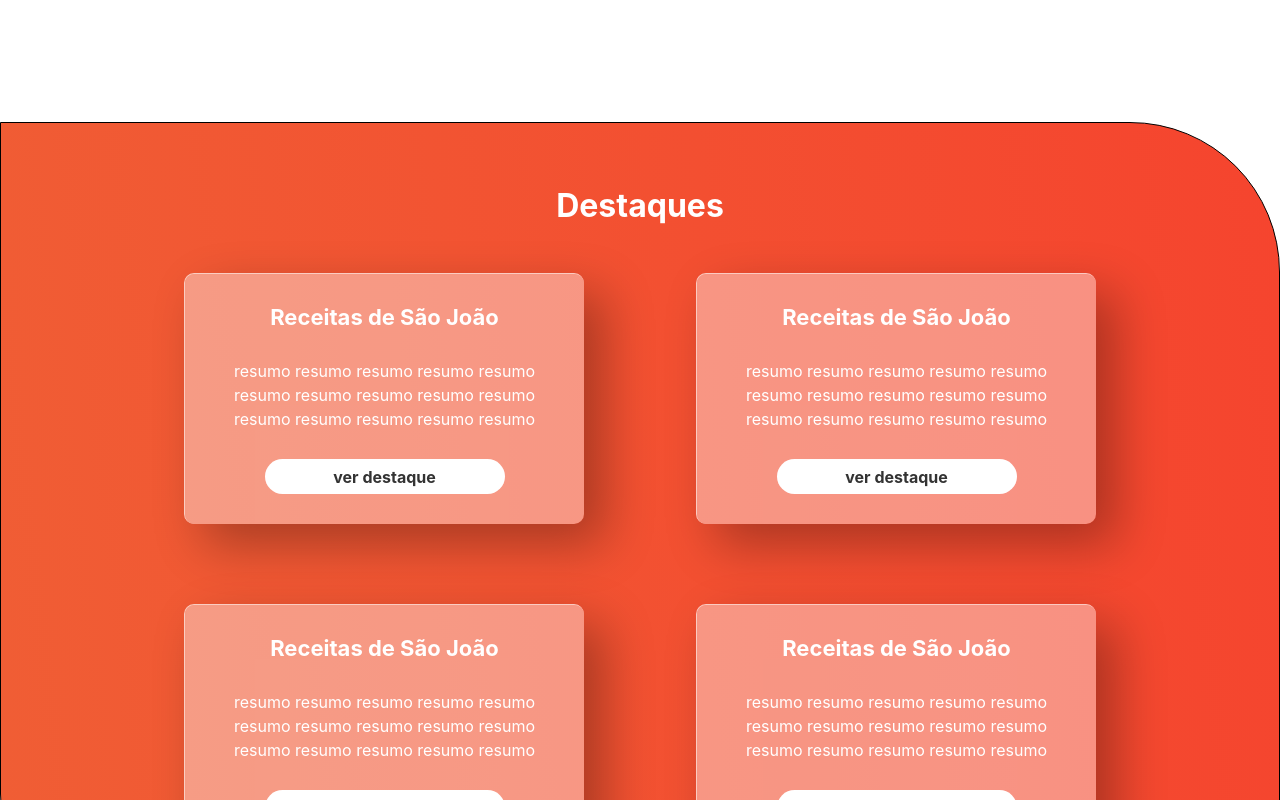
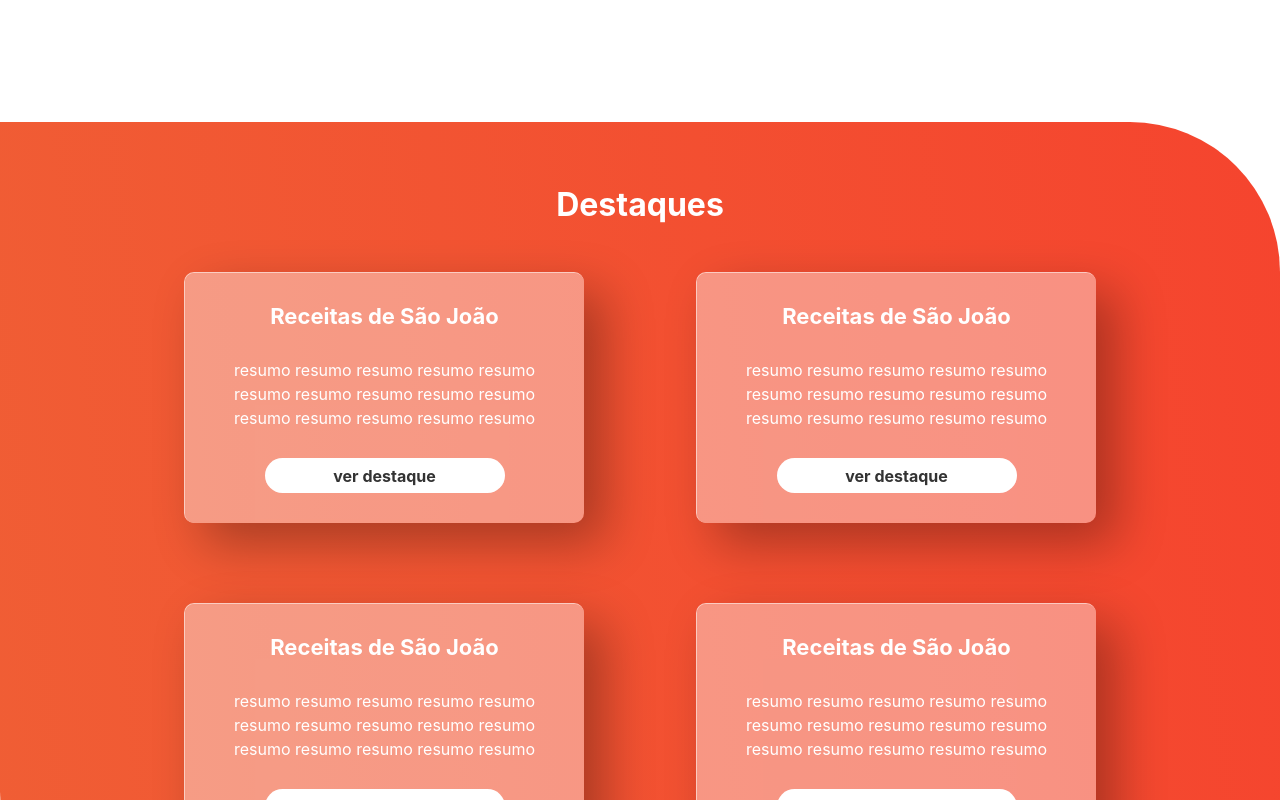
Before and after one commit to joserubemneto/cooking--frontend, a React (Create React App) app: page / in a window 1280 px wide. Shown: the part 1120-1920 px from the top of the page. Built offline with nearby package versions, Linux system fonts and the light colour scheme.

Commit message:
refactor: removed border

```diff
--- a/src/components/Highlights.jsx
+++ b/src/components/Highlights.jsx
@@ -12,7 +12,6 @@ const Highlights = () => {
       mt="12.5rem"
       borderRadius="0 150px"
       bgGradient="linear(262.91deg, #F73C2C -32.44%, #EE6737 136.54%)"
-      border="1px solid #000"
     >
       <Heading
         mt="4rem"
```
